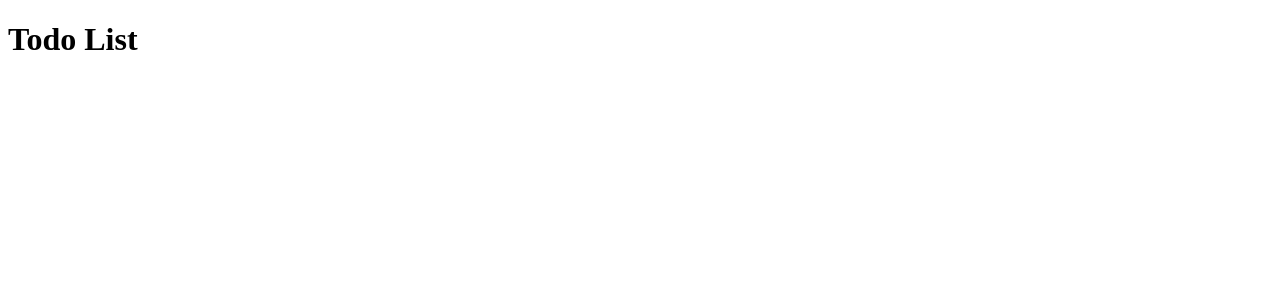
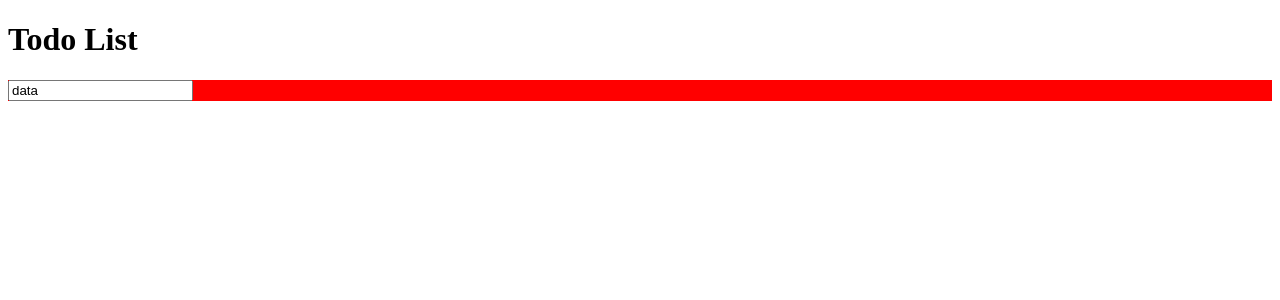
Before and after one commit to JackXN/Todo-mvc, a React (Create React App) app: page / in a window 1280 px wide. Shown: the top 300 px of the page. Built offline with nearby package versions, Linux system fonts and the light colour scheme.

Commit message:
created form  input with required props

```diff
--- a/src/App.js
+++ b/src/App.js
@@ -1,10 +1,12 @@
 
 import './App.css';
-
+import TodoForm from './components/TodoForm';
 function App() {
   return (
     <div>
       <h1>Todo List</h1>
+<TodoForm/>
+
     </div>
   );
 }
--- a/src/components/TodoForm.js
+++ b/src/components/TodoForm.js
@@ -0,0 +1,30 @@
+import React from 'react'
+import styled from 'styled-components'
+
+
+
+
+
+const FormContainer = styled.div`
+background: red;
+
+`
+
+
+
+function TodoForm() {
+    return (
+        <FormContainer>
+        <div className='form-container'>
+            <form className='todo-form'>
+        <input type='text' placeholder='Add something to your long list of things to do..' value='data' name='text' className='todo-input'></input>
+
+            </form>
+
+
+        </div>
+        </FormContainer>
+    )
+}
+
+export default TodoForm
```
